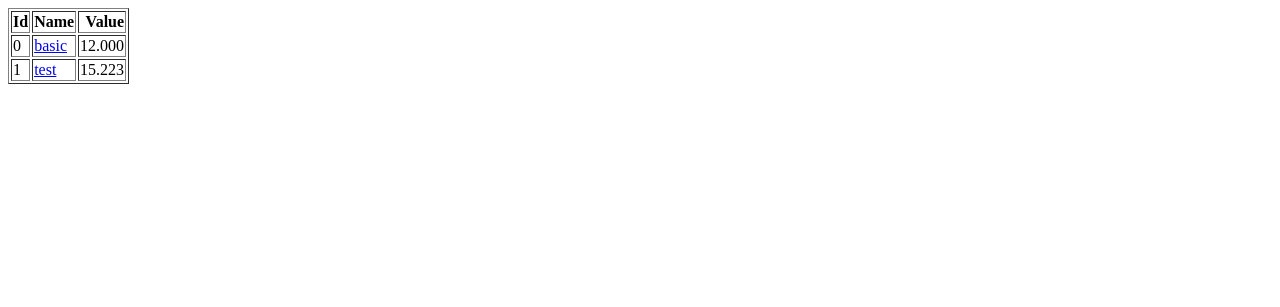
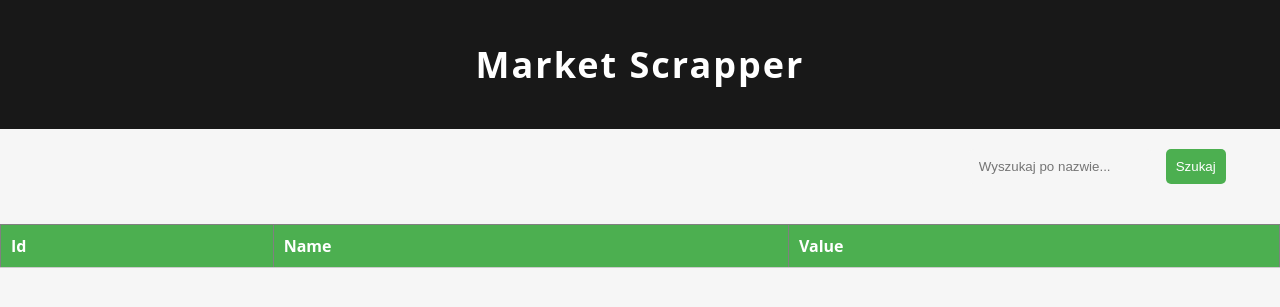
Before and after one commit to OlgierdNieszporek/steamMarketScraper, a Flask app: page / in a window 1280 px wide. Shown: the top 307 px of the page. Run offline with Flask 3, Linux system fonts and the light colour scheme; lists and menus that the app fills with data are empty; parts of the project's set-up code (start-up, migrations or seed data) failed here and were passed over.

Commit message:
Podłączone pobieranie bazy pod front i młodzieżowe gui :))

```diff
--- a/project/controllers/HomePageController.py
+++ b/project/controllers/HomePageController.py
@@ -3,12 +3,13 @@ import os
 import pandas as pd
 from project import app
 from flask import render_template, redirect, url_for, request
+from project.Database.databaseOperations import *
 
 
 #to jest mock danych do testow
-id = [0, 1]
-names = ['basic', 'test']
-values = [12, 15.223]
+id = getValuesFromDatabase('SELECT id FROM market')
+names = getValuesFromDatabase('SELECT product FROM market')
+values = getValuesFromDatabase('SELECT price FROM market')
 
 #route index
 @app.route('/')
--- /dev/null
+++ b/project/static/style/stylesheet.css
@@ -0,0 +1,93 @@
+body {
+  font-family: 'Open Sans', sans-serif;
+  background-color: #f6f6f6;
+  margin: 0;
+  padding: 0;
+}
+
+
+header {
+  background-color: #181818;
+  color: #ffffff;
+  padding: 20px;
+}
+
+
+h1 {
+  margin: 0;
+  font-size: 36px;
+  font-weight: 700;
+  letter-spacing: 2px;
+  color: #ffffff;
+  text-align: center;
+}
+
+
+.container {
+  max-width: 1200px;
+  margin: 0 auto;
+  padding: 20px;
+}
+
+
+.search {
+  display: flex;
+  justify-content: flex-end;
+  align-items: center;
+  margin-bottom: 20px;
+}
+
+
+.search input[type="text"] {
+  padding: 10px;
+  border: none;
+  border-radius: 5px;
+  margin-right: 10px;
+  width: 60%;
+  background-color: #f6f6f6;
+}
+
+
+.search button {
+  padding: 10px;
+  background-color: #4caf50;
+  color: #ffffff;
+  border: none;
+  border-radius: 5px;
+  cursor: pointer;
+}
+
+
+table {
+  width: 100%;
+  border-collapse: collapse;
+}
+
+
+table tr {
+  border-bottom: 1px solid #ccc;
+}
+
+
+table th {
+  text-align: left;
+  padding: 10px;
+  background-color: #4caf50;
+  color: #ffffff;
+}
+
+
+table td {
+  padding: 10px;
+}
+
+
+a {
+  color: #181818;
+  text-decoration: none;
+}
+
+a:hover {
+  text-decoration: underline;
+  color: #4caf50;
+}
--- a/project/templates/HomePage.html.j2
+++ b/project/templates/HomePage.html.j2
@@ -2,11 +2,24 @@
 <html>
   <head>
     <meta charset="utf-8">
+    <link rel="stylesheet" href="{{ url_for('static', filename='style/stylesheet.css') }}">
   </head>
-  <body>
-
-    <div>
-        {{ table }}
-    </div>
-  </body>
+    <body>
+      <header>
+        <div class="container">
+          <h1>Market Scrapper</h1>
+        </div>
+      </header>
+      <div class="container">
+        <section class="search">
+          <form>
+            <input type="text" placeholder="Wyszukaj po nazwie...">
+            <button>Szukaj</button>
+          </form>
+        </section>
+      </div>
+      <div>
+        {{table}}
+      </div>
+    </body>
 </html>
--- a/server.py
+++ b/server.py
@@ -1,12 +1,14 @@
 #Project Flask MVC
+
 
 __author__ = "indhifarhandika"
 __version__ = "1"
 __email__ = "indhifarhandika@gmail.com"
 
 from project import app
-from project.pageScraper.ChartsGenerator import generateChart
+from project.Database.databaseOperations import loadScrapeToDatabase
+# from project.pageScraper.ChartsGenerator import generateChart
 
 if __name__ == '__main__':
-    generateChart('test44', [],[])
-    app.run(host="localhost", port=8000, debug=True)
+    # loadScrapeToDatabase()
+    app.run(host="localhost", port=8000, debug=True, use_reloader=False)
```
Also changed, not shown: project/Database/databaseOperations.py (+18 -4 lines).
